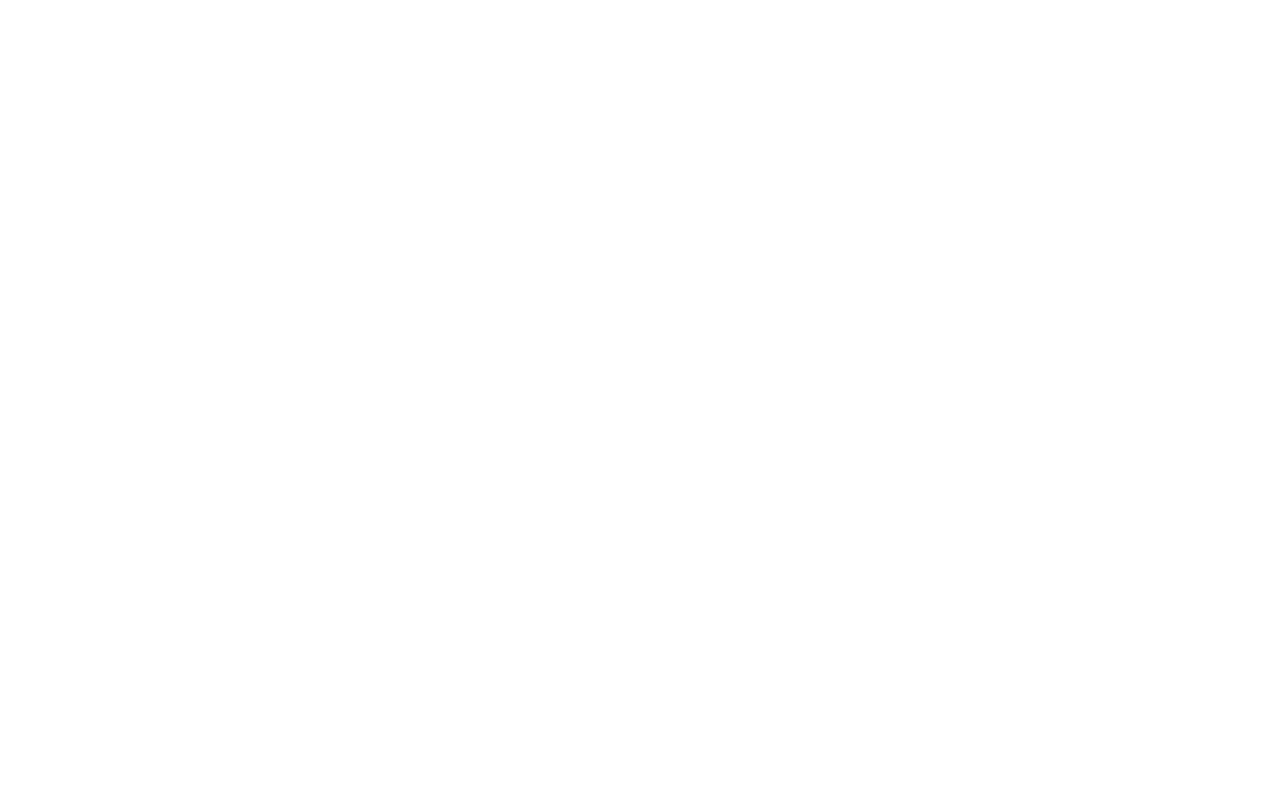
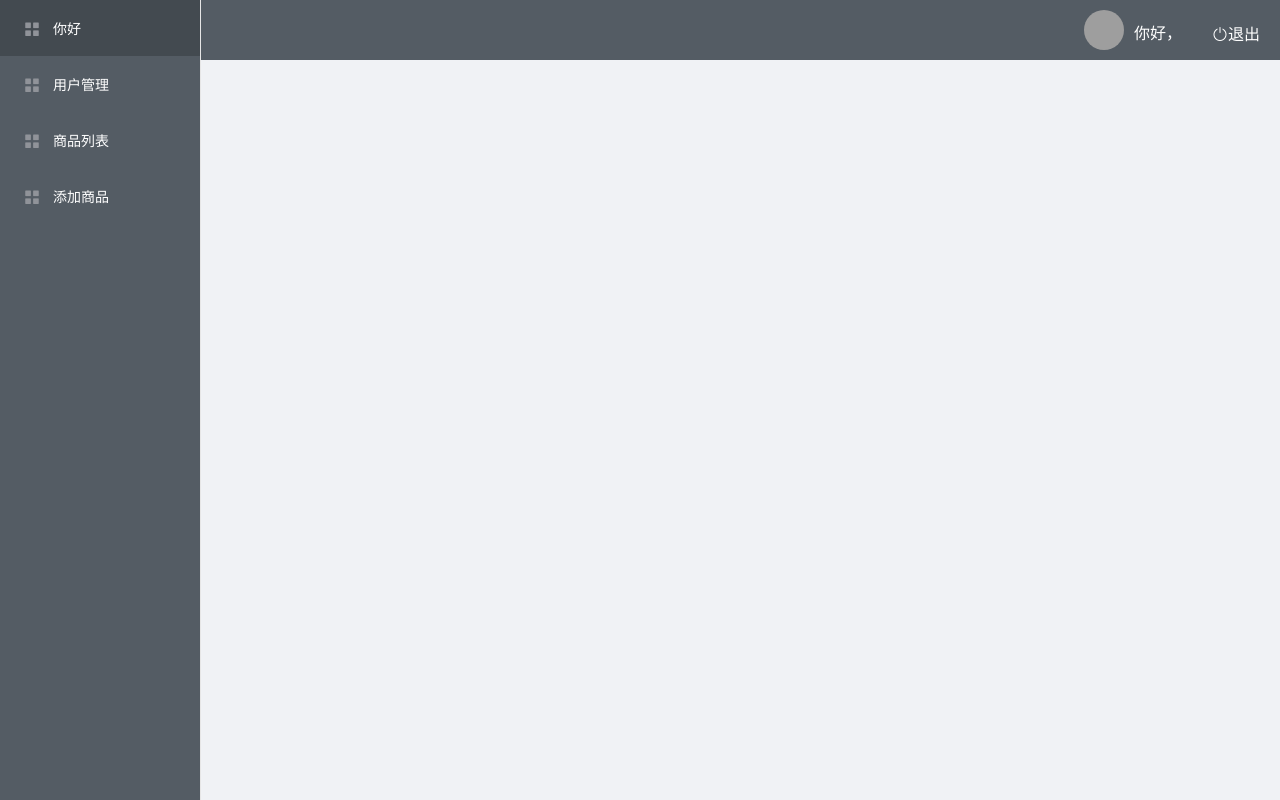
Before and after one commit to X3587/vue.test, a Vue app: page /addshop in a window 1280 px wide. Built offline with nearby package versions, Linux system fonts and the light colour scheme; grey boxes are pictures that could not be loaded.

Commit message:
路由懒加载

```diff
--- a/src/router/index.js
+++ b/src/router/index.js
@@ -6,59 +6,60 @@
  * @Description: In User Settings Edit
  * @FilePath: \pytest\src\router\index.js
  */
-import Vue from 'vue'
-import Router from 'vue-router'
-import HelloWorld from '@/Views/HelloWorld'
-import UserList from '@/Views/UserList'
-import Index from '@/Views/Index'
-import Login from '@/Views/Login'
-import Register from '@/Views/Register'
-import ShopList from '@/Views/ShopList'
+import Vue from "vue";
+import Router from "vue-router";
 
-
-Vue.use(Router)
+Vue.use(Router);
 
 const routes = [
   {
-    path: '/',
-    name: 'Login',
-    component: Login
+    path: "/",
+    name: "Login",
+    component: resolve => require(["@/Views/Login"], resolve)
   },
   {
-    path: '/reister',
-    name: 'Register',
-    component: Register
+    path: "/reister",
+    name: "Register",
+    component: resolve => require(["@/Views/Register"], resolve)
   },
   {
-    path: '/index',
-    name: 'index',
-    component: Index,
-    redirect:"/hello",
+    path: "/index",
+    name: "index",
+    component: resolve => require(["@/Views/Index"], resolve),
+
+    redirect: "/hello",
     children: [
       {
-        path: '/hello',
-        name: 'HelloWorld',
+        path: "/hello",
+        name: "HelloWorld",
         title: "你好",
-        component: HelloWorld,
+        component: resolve => require(["@/Views/HelloWorld"], resolve)
       },
       {
-        path: '/userlist',
-        name: 'UserList',
+        path: "/userlist",
+        name: "UserList",
         title: "用户管理",
-        component: UserList
+        component: resolve => require(["@/Views/UserList"], resolve)
+
       },
       {
-        path: '/shoplist',
-        name: 'ShopList',
+        path: "/shoplist",
+        name: "ShopList",
         title: "商品列表",
-        component: ShopList
+        component: resolve => require(["@/Views/ShopList"], resolve)
+
       },
+      {
+        path: "/addshop",
+        name: "AddShop",
+        title: "添加商品",
+        component: resolve => require(["@/Views/AddShop"], resolve)
+
+      }
     ]
-  },
-
-
-]
+  }
+];
 export default new Router({
   mode: "history",
   routes: [...routes]
-})
+});
```
Also changed, not shown: src/Views/AddShop.vue (added).
